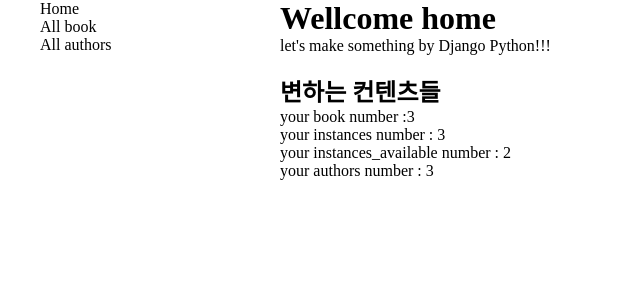
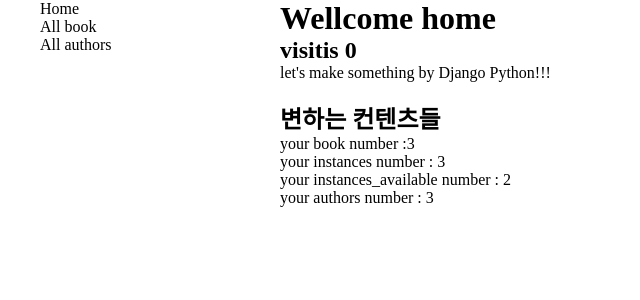
Before and after one commit to iopgoom/D_cording_django_MDN, a Django app: page /catalog/ in a window 1280 px wide. Shown: the top 300 px of the page, without its empty margins (0-640 px from the left). Run offline with Django 4.2, Linux system fonts and the light colour scheme; data comes from the database, SQL or seed files in the repository; both versions use the stored data as it was after the commit.

Commit message:
220303 세션사용

```diff
--- a/catalog/templates/index.html
+++ b/catalog/templates/index.html
@@ -6,6 +6,8 @@ home
 
 {% block content %}
 <h1>Wellcome home</h1>
+
+<h2>visitis {{num_visits}}</h2>
 
 <p>let's make something by Django Python!!!</p>
 <br>
--- a/catalog/views.py
+++ b/catalog/views.py
@@ -16,11 +16,17 @@ def index(request):
     # The 'all()' is implied by default.
     num_authors = Author.objects.count()
 
+    # visiter
+
+    num_visits = request.session.get("num_visits", 0)
+    request.session["num_visits"] = num_visits + 1
+
     context = {
         "num_books": num_books,
         "num_instances": num_instances,
         "num_instances_available": num_instances_available,
         "num_authors": num_authors,
+        "num_visits": num_visits,
     }
     return render(request, "index.html", context=context)
 
```
Also changed, not shown: db.sqlite3, 1 other file.
